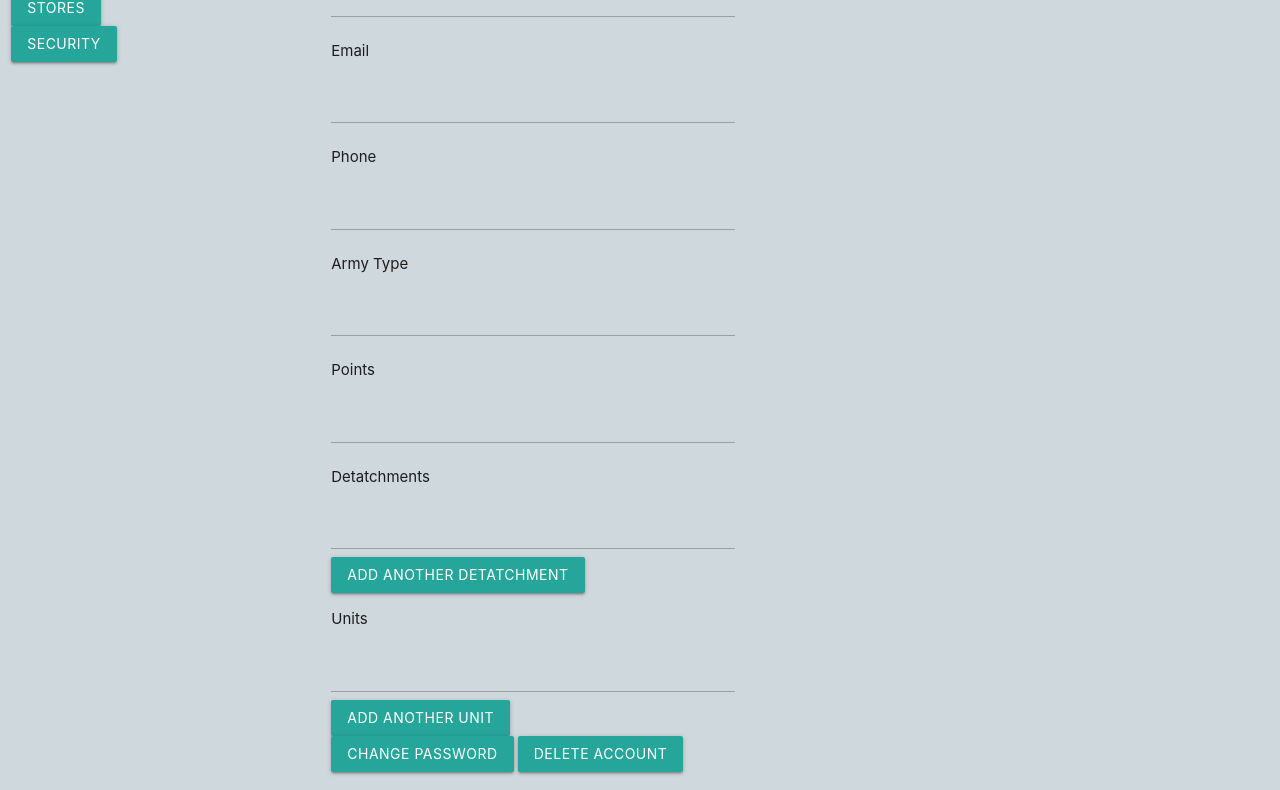
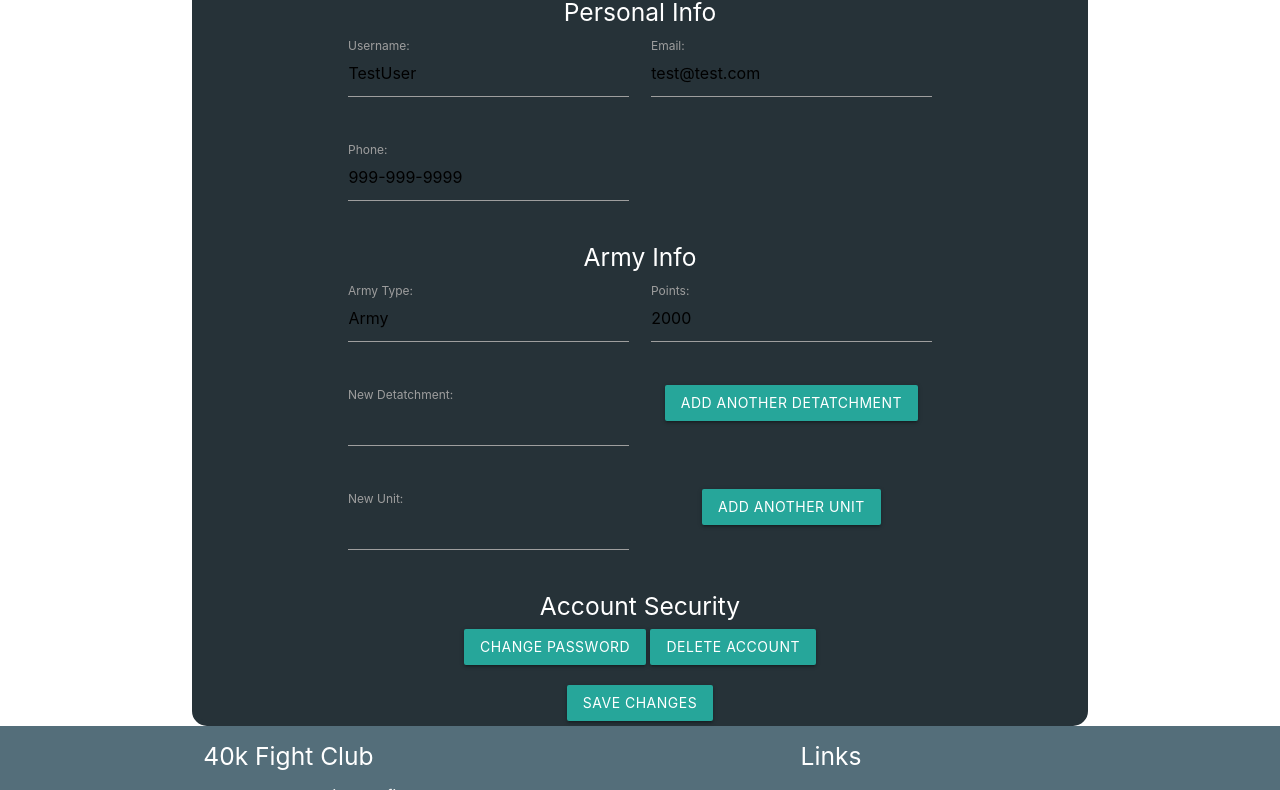
Before and after one commit to bbrissette96/40kFightClub, a website: page account.html in a window 1280 px wide. Shown: the part 162-952 px from the top of the page. Drawn offline with nearby package versions, Linux system fonts and the light colour scheme; files that its build step writes are made by us from their sources.

Commit message:
Update account.html

```diff
--- a/account.html
+++ b/account.html
@@ -1,53 +1,90 @@
 <!DOCTYPE html>
 <html>
+
 <head>
     <meta charset="UTF-8">
     <link rel="stylesheet" href="https://cdnjs.cloudflare.com/ajax/libs/materialize/0.97.8/css/materialize.min.css">
-    <link rel="stylesheet" href="css/styles.css">
-    <script src="js/jquery-3.1.1.min.js"></script>
+    <script src="https://ajax.googleapis.com/ajax/libs/jquery/3.1.1/jquery.min.js"></script>
+    <script src="js/player.js"></script>
     <title>40kFightClub</title>
 </head>
+
 <body>
     <nav class="blue-grey darken-1">
         <div class="nav-wrapper">
-        <a href="index.html" class="brand-logo"><img class="responsive-img" id="logo" src="images/Logo.png"/></a>
+            <a href="index.html" class="brand-logo"><img class="responsive-img" id="logo" src="images/Logo.png" /></a>
             <ul id="nav-mobile" class="right hide-on-med-and-down">
                 <li><a href="store.html">Store</a></li>
-            <li><a href="account.html">My Account</a></li>
-            <li><a href="index.html">Sign Out</a></li>
+                <li><a href="login.html">Login</a></li>
+                <li><a href="register.html">Register</a></li>
             </ul>
         </div>
     </nav>
+    <div id="container">
+        <div id="acountDiv" style="border: 5px solid #263238; border-radius: 15px; color:white; margin-top:15px;" class="blue-grey darken-4 container col s8 center-align">
+            <h4>Account Settings</h4>
 
-
-<div id="container">
-    <div id="adminDash" class="row">
-        <div id="tabs" class="col s3">
-            <button class="waves-effect waves-light btn" type="button">Personal</button><br/>
-            <button class="waves-effect waves-light btn" type="button">Army</button><br/>
-            <button class="waves-effect waves-light btn" type="button">Stores</button><br/>
-            <button class="waves-effect waves-light btn" type="button">Security</button>
+            <div id="Personal">
+                <h5>Personal Info</h5>
+                <div class="row s8">
+                    <div class="input-field col s4 push-s2">
+                        <input type="text" id="uNameChange" />
+                        <label for="uNameChange" class="active">Username:</label>
                     </div>
-        <div class="col s4">
-            <div id="Personal">
-                <p>Username</p><input type="text" id="uNameChange" />
-                <p>Email</p><input type="text" id="uEmailChange" />
-                <p>Phone</p><input type="text" id="uPhoneChange" />
+                    <div class="input-field col s4 push-s2">
+                        <input type="text" id="uEmailChange" />
+                        <label for="uEmailChange" class="active">Email:</label>
+                    </div>
+                </div>
+                <div class="row s8">
+                    <div class="input-field col s4 push-s2">
+                        <input type="text" id="uPhoneChange" />
+                        <label for="uPhoneChange" class="active">Phone:</label>
+                    </div>
+                </div>
             </div>
             <div id="Army">
-                <p>Army Type</p><input type="text" id="uEmailChange" />
-                <p>Points</p><input type="text" id="uEmailChange" />
-                <p>Detatchments</p><input type="text" id="uDetatchInput" />
+                <h5>Army Info</h5>
+                <div id='detatch'>
+                    <div class="row s8">
+                        <div class="input-field col s4 push-s2">
+                            <input type="text" id="uArmyType" />
+                            <label for="uArmyType" class="active">Army Type:</label>
+                        </div>
+                        <div class="input-field col s4 push-s2">
+                            <input type="text" id="uPoints" />
+                            <label for="uPoints" class="active">Points:</label>
+                        </div>
+                    </div>
+                    <div class="row s8">
+                        <div class="input-field col s4 push-s2">
+                            <input type="text" id="uDetatchInput" />
+                            <label for="uDetatchInput" class="active">New Detatchment:</label>
+                        </div>
                         <button type="button" id="addDetatch" class="waves-effect waves-light btn">Add Another Detatchment</button>
-                <p>Units</p><input type="text" id="uUnitInput" />
+                    </div>
+                </div>
+                <div id='units'>
+                    <div class="row s8">
+                        <div class="input-field col s4 push-s2">
+                            <input type="text" id="uUnitInput" />
+                            <label for="uUnitInput" class="active">New Unit:</label>
+                        </div>
                         <button type="button" id="addUnit" class="waves-effect waves-light btn">Add Another Unit</button>
+                    </div>
+                </div>
             </div>
             <div id="Stores">
             </div>
             <div id="Security">
+                <h5>Account Security</h5>
+                <div class="row s8">
                     <button type="button" id="uChangePassword" class="waves-effect waves-light btn">Change Password</button>
                     <button type="button" id="uDeleteAccount" class="waves-effect waves-light btn">Delete Account</button>
                 </div>
+            </div>
+            <button type="button" id="submitChanges" class="waves-effect waves-light btn">Save Changes</button>
+            <div>
             </div>
         </div>
     </div>
@@ -73,7 +110,6 @@
         </div>
     </footer>
 
-<script src="https://cdnjs.cloudflare.com/ajax/libs/materialize/0.97.8/js/materialize.min.js"></script>
-<script type="text/javascript" src="js/scripts.js"></script>
 </body>
+
 </html>
```
Lines whose indentation alone changed are shown as unchanged.
